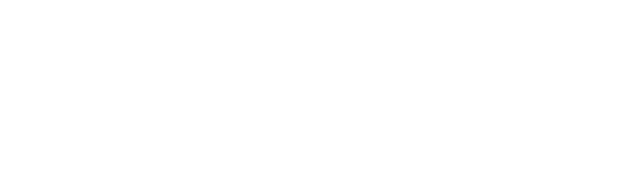
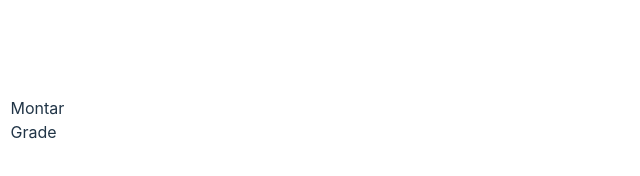
Before and after one commit to nicolashdx/HubLN, a React (Vite) app: page /grade in a window 1280 px wide. Before the commit this address had no page. Shown: the part 280-456 px from the top of the page, without its empty margins (0-640 px from the left). Built offline with nearby package versions, Linux system fonts and the light colour scheme.

Commit message:
criado pag de grade

```diff
--- a/src/Home.jsx
+++ b/src/Home.jsx
@@ -1,7 +1,7 @@
 import React from 'react';
 import { Link } from 'react-router-dom';
 
-import './Home.css'
+import './home.css'
 
 function Home() {
   return (
@@ -13,7 +13,7 @@
         </div>
         <div className='buttons'>
             <button><Link to="/nsg">Cálculo de NSG</Link></button>
-            <button>Montar Grade</button>
+            <button><Link to="/grade">Montar Grade</Link></button>
             <button>Em breve</button>
         </div>
       </div>
--- /dev/null
+++ b/src/gradeplanner.jsx
@@ -0,0 +1,16 @@
+
+import React from 'react';
+import { BrowserRouter as Router, Route, Link } from 'react-router-dom';
+
+
+function GradePlanner() {
+  return (
+    <>
+      <div className='container'>
+        <p>Montar Grade</p>
+      </div>
+    </>
+  )
+}
+
+export default GradePlanner
--- a/src/main.jsx
+++ b/src/main.jsx
@@ -2,8 +2,9 @@
 import ReactDOM from 'react-dom';
 import { BrowserRouter as Router, Route, Routes } from 'react-router-dom';
 
-import Home from './Home.jsx';
-import NSG from './NSG.jsx'
+import Home from './home.jsx';
+import NSG from './nsg.jsx'
+import GradePlanner from './gradeplanner.jsx';
 
 import './index.css';
 
@@ -12,6 +13,7 @@
     <Routes>
       <Route path="/" element={<Home />} />
       <Route path="/nsg" element ={<NSG />} />
+      <Route path="/grade" element ={<GradePlanner />} />
     </Routes>
   </Router>,
   document.getElementById('root')
```
